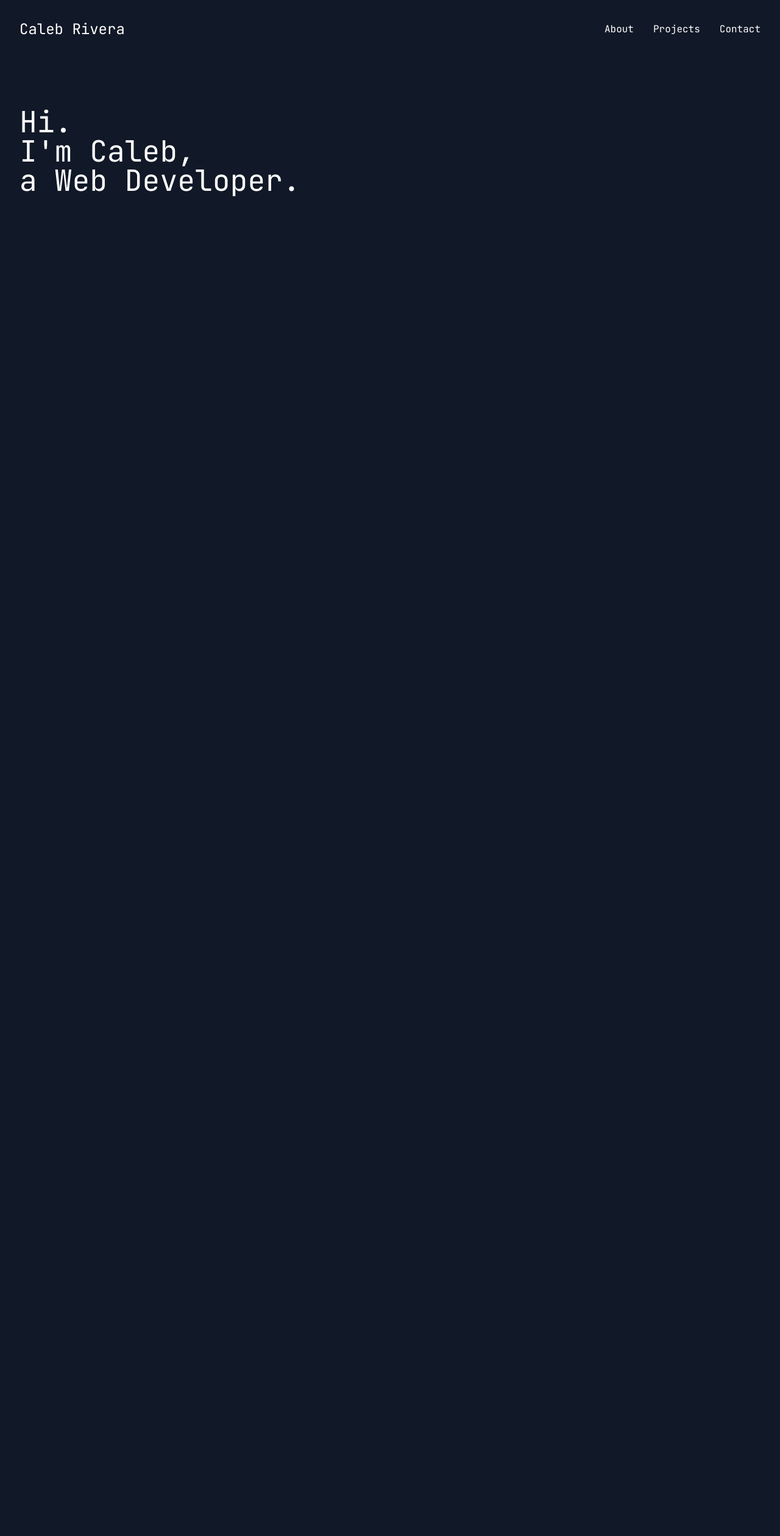
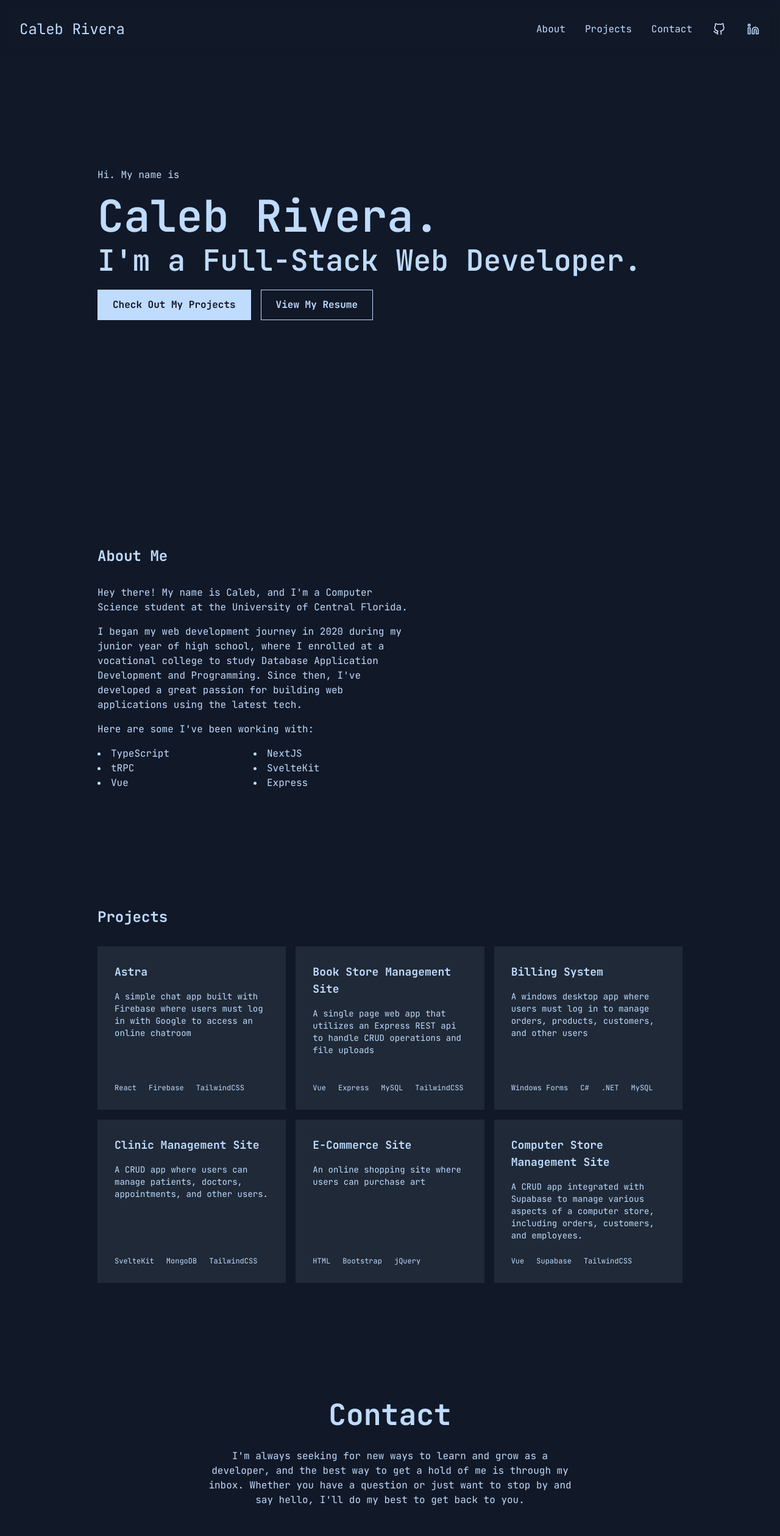
Before and after one commit to LightBounded/portfolio, a Next.js app: page / in a window 1280 px wide. Shown: the top 2519 px of the page at 61% size. Before the commit the page ends 800 px from the top, so only its background shows below. Built offline with nearby package versions, Linux system fonts and the light colour scheme.

Commit message:
Add sections

```diff
--- a/next.config.js
+++ b/next.config.js
@@ -2,6 +2,9 @@
 const nextConfig = {
   reactStrictMode: true,
   swcMinify: true,
+  images: {
+    domains: ["avatars.githubusercontent.com"]
+  }
 }
 
 module.exports = nextConfig
--- a/package.json
+++ b/package.json
@@ -11,7 +11,8 @@
   "dependencies": {
     "next": "12.2.3",
     "react": "18.2.0",
-    "react-dom": "18.2.0"
+    "react-dom": "18.2.0",
+    "react-feather": "^2.0.10"
   },
   "devDependencies": {
     "@types/node": "18.6.3",
@@ -21,6 +22,7 @@
     "eslint": "8.21.0",
     "eslint-config-next": "12.2.3",
     "postcss": "^8.4.14",
+    "prettier-plugin-tailwindcss": "^0.1.13",
     "tailwindcss": "^3.1.7",
     "typescript": "4.7.4"
   }
--- a/src/modules/layout/MenuIcon.tsx
+++ /dev/null
@@ -1,20 +0,0 @@
-const MenuIcon = () => {
-  return (
-    <svg
-      className="w-6 h-6"
-      fill="none"
-      stroke="currentColor"
-      viewBox="0 0 24 24"
-      xmlns="http://www.w3.org/2000/svg"
-    >
-      <path
-        strokeLinecap="round"
-        strokeLinejoin="round"
-        strokeWidth="2"
-        d="M4 6h16M4 12h16M4 18h16"
-      ></path>
-    </svg>
-  );
-};
-
-export default MenuIcon;
--- a/src/modules/layout/Navbar.tsx
+++ b/src/modules/layout/Navbar.tsx
@@ -1,16 +1,49 @@
-import MenuIcon from "./MenuIcon";
+import { useCallback, useEffect, useState } from "react";
+import { GitHub, Linkedin, Menu } from "react-feather";
 
 const Navbar = () => {
+  const [show, setShow] = useState(false);
+  const [scrollY, setScrollY] = useState(0);
+
+  const handleScroll = useCallback(() => {
+    window.scrollY - scrollY > 0 ? setShow(false) : setShow(true);
+    setScrollY(window.scrollY);
+  }, [scrollY]);
+
+  useEffect(() => {
+    window.addEventListener("scroll", handleScroll);
+    return () => {
+      window.removeEventListener("scroll", handleScroll);
+    };
+  }, [handleScroll]);
+
   return (
-    <nav className="flex justify-between items-center p-8 container max-w-screen-2xl mx-auto">
+    <nav
+      className={`fixed flex w-full items-center justify-between px-8 backdrop-blur transition-all ease-in-out
+        ${
+          show && scrollY != 0
+            ? "h-16 shadow-md"
+            : `${scrollY == 0 ? "h-24 shadow-none" : "h-0 shadow-none"}`
+        } overflow-hidden`}
+    >
       <div className="text-2xl">Caleb Rivera</div>
-      <ul className="gap-8 hidden md:flex">
-        <li>About</li>
-        <li>Projects</li>
+      <ul className="hidden items-center gap-8 md:flex">
+        <li>
+          <a href="#about">About</a>
+        </li>
+        <li>
+          <a href="#projects">Projects</a>
+        </li>
         <li>Contact</li>
+        <li>
+          <GitHub height={20} />
+        </li>
+        <li>
+          <Linkedin height={20} />
+        </li>
       </ul>
       <button className="md:hidden">
-        <MenuIcon />
+        <Menu />
       </button>
     </nav>
   );
--- a/src/pages/index.tsx
+++ b/src/pages/index.tsx
@@ -3,16 +3,153 @@ import Head from "next/head";
 
 const Home: NextPage = () => {
   return (
-    <div className="max-w-screen-2xl mx-auto">
+    <div className="mx-auto max-w-screen-lg">
       <Head>
         <title>Caleb Rivera</title>
         <meta name="description" content="Generated by create next app" />
         <link rel="icon" href="/favicon.ico" />
       </Head>
-      <div className="px-8 py-20 text-5xl">
-        <div>Hi.</div>
-        <div>I&apos;m Caleb,</div>
-        <div>a Web Developer.</div>
+      <div className="flex h-screen flex-col justify-center px-8">
+        <div className="mb-5 text-base">Hi. My name is</div>
+        <div className="mb-3 text-4xl font-semibold md:text-5xl lg:text-6xl xl:text-7xl">
+          Caleb Rivera.
+        </div>
+        <div className="mb-6 text-2xl font-semibold md:text-3xl lg:text-4xl xl:text-5xl">
+          I&apos;m a Full-Stack Web Developer.
+        </div>
+        <div className="flex flex-wrap gap-4">
+          <a
+            href="#projects"
+            className="border border-blue-200 bg-blue-200 px-6 py-3 font-bold text-gray-900 transition hover:bg-gray-900 hover:text-blue-200 whitespace-nowrap"
+          >
+            Check Out My Projects
+          </a>
+          <button className="border border-blue-200 px-6 py-3 font-bold transition hover:bg-blue-200 hover:text-gray-900">
+            View My Resume
+          </button>
+        </div>
+      </div>
+      <div className="mb-24 px-8">
+        <div id="about" className="mb-8 pt-24 text-2xl font-bold">
+          About Me
+        </div>
+        <div className="max-w-lg">
+          <p className="mb-4">
+            Hey there! My name is Caleb, and I&apos;m a Computer Science student
+            at the University of Central Florida.
+          </p>
+          <p className="mb-4">
+            I began my web development journey in 2020 during my junior year of
+            high school, where I enrolled at a vocational college to study
+            Database Application Development and Programming. Since then,
+            I&apos;ve developed a great passion for building web applications
+            using the latest tech.
+          </p>
+          <p className="mb-4">Here are some I&apos;ve been working with:</p>
+          <ul className="grid grid-cols-2 whitespace-nowrap">
+            <li className="list-inside list-disc">TypeScript</li>
+            <li className="list-inside list-disc">NextJS</li>
+            <li className="list-inside list-disc">tRPC</li>
+            <li className="list-inside list-disc">SvelteKit</li>
+            <li className="list-inside list-disc">Vue</li>
+            <li className="list-inside list-disc">Express</li>
+          </ul>
+        </div>
+      </div>
+      <div className="mb-24 px-8">
+        <div id="projects" className="mb-8 pt-24 text-2xl font-bold">
+          Projects
+        </div>
+        <ul className="grid auto-rows-fr grid-cols-1 gap-4 md:grid-cols-2 lg:grid-cols-3">
+          <li className="flex cursor-pointer flex-col bg-gray-800 p-7 transition-transform hover:-translate-y-2">
+            <div className="mb-4 text-lg font-bold">Astra</div>
+            <p className="mb-6 text-sm">
+              A simple chat app built with Firebase where users must log in with Google to access an online chatroom
+            </p>
+            <ul className="mt-auto flex flex-wrap gap-x-5 gap-y-1.5 text-xs">
+              <li>React</li>
+              <li>Firebase</li>
+              <li>TailwindCSS</li>
+            </ul>
+          </li>
+          <li className="flex cursor-pointer flex-col bg-gray-800 p-7 transition-transform hover:-translate-y-2">
+            <div className="mb-4 text-lg font-bold">
+              Book Store Management Site
+            </div>
+            <p className="mb-6 text-sm">
+              A single page web app that utilizes an Express REST api to handle CRUD
+              operations and file uploads
+            </p>
+            <ul className="mt-auto flex flex-wrap gap-x-5 gap-y-1.5 text-xs">
+              <li>Vue</li>
+              <li>Express</li>
+              <li>MySQL</li>
+              <li>TailwindCSS</li>
+            </ul>
+          </li>
+          <li className="flex cursor-pointer flex-col bg-gray-800 p-7 transition-transform hover:-translate-y-2">
+            <div className="mb-4 text-lg font-bold">Billing System</div>
+            <p className="mb-6 text-sm">
+              A windows desktop app where users must log in to manage
+              orders, products, customers, and other users
+            </p>
+            <ul className="mt-auto flex flex-wrap gap-x-5 gap-y-1.5 text-xs">
+              <li>Windows Forms</li>
+              <li>C#</li>
+              <li>.NET</li>
+              <li>MySQL</li>
+            </ul>
+          </li>
+          <li className="flex cursor-pointer flex-col bg-gray-800 p-7 transition-transform hover:-translate-y-2">
+            <div className="mb-4 text-lg font-bold">Clinic Management Site</div>
+            <p className="mb-6 text-sm">
+              A CRUD app where users can manage patients, doctors, appointments,
+              and other users.
+            </p>
+            <ul className="mt-auto flex flex-wrap gap-x-5 gap-y-1.5 text-xs">
+              <li>SvelteKit</li>
+              <li>MongoDB</li>
+              <li>TailwindCSS</li>
+            </ul>
+          </li>
+          <li className="flex cursor-pointer flex-col bg-gray-800 p-7 transition-transform hover:-translate-y-2">
+            <div className="mb-4 text-lg font-bold">E-Commerce Site</div>
+            <p className="mb-6 text-sm">
+              An online shopping site where users can purchase art
+            </p>
+            <ul className="mt-auto flex flex-wrap gap-x-5 gap-y-1.5 text-xs">
+              <li>HTML</li>
+              <li>Bootstrap</li>
+              <li>jQuery</li>
+            </ul>
+          </li>
+          <li className="flex cursor-pointer flex-col bg-gray-800 p-7 transition-transform hover:-translate-y-2">
+            <div className="mb-4 text-lg font-bold">
+              Computer Store Management Site
+            </div>
+            <p className="mb-6 text-sm">
+              A CRUD app integrated with Supabase to manage various aspects of a
+              computer store, including orders, customers, and employees.
+            </p>
+            <ul className="mt-auto flex flex-wrap gap-x-5 gap-y-1.5 text-xs">
+              <li>Vue</li>
+              <li>Supabase</li>
+              <li>TailwindCSS</li>
+            </ul>
+          </li>
+        </ul>
+      </div>
+      <div className="mx-auto mb-24 max-w-2xl flex-col px-8">
+        <div className="mb-8 pt-24 text-center text-5xl font-bold">Contact</div>
+        <p className="mb-12 text-center">
+          I&apos;m always seeking for new ways to learn and grow as a developer,
+          and the best way to get a hold of me is through my inbox. Whether you
+          have a question or just want to stop by and say hello, I&apos;ll do my
+          best to get back to you.
+        </p>
+        <button className="mx-auto block border border-blue-200 px-6 py-3 font-bold transition hover:bg-blue-200 hover:text-gray-900">
+          Say Hi
+        </button>
       </div>
     </div>
   );
--- a/src/styles/globals.css
+++ b/src/styles/globals.css
@@ -4,6 +4,6 @@
 @tailwind utilities;
 
 body {
-  @apply bg-gray-900 text-white;
+  @apply bg-gray-900 text-blue-200 antialiased;
   font-family: "JetBrains Mono", sans-serif;
 }
```
Also changed, not shown: 1 other file (tests, documents, lock files or other folders).
